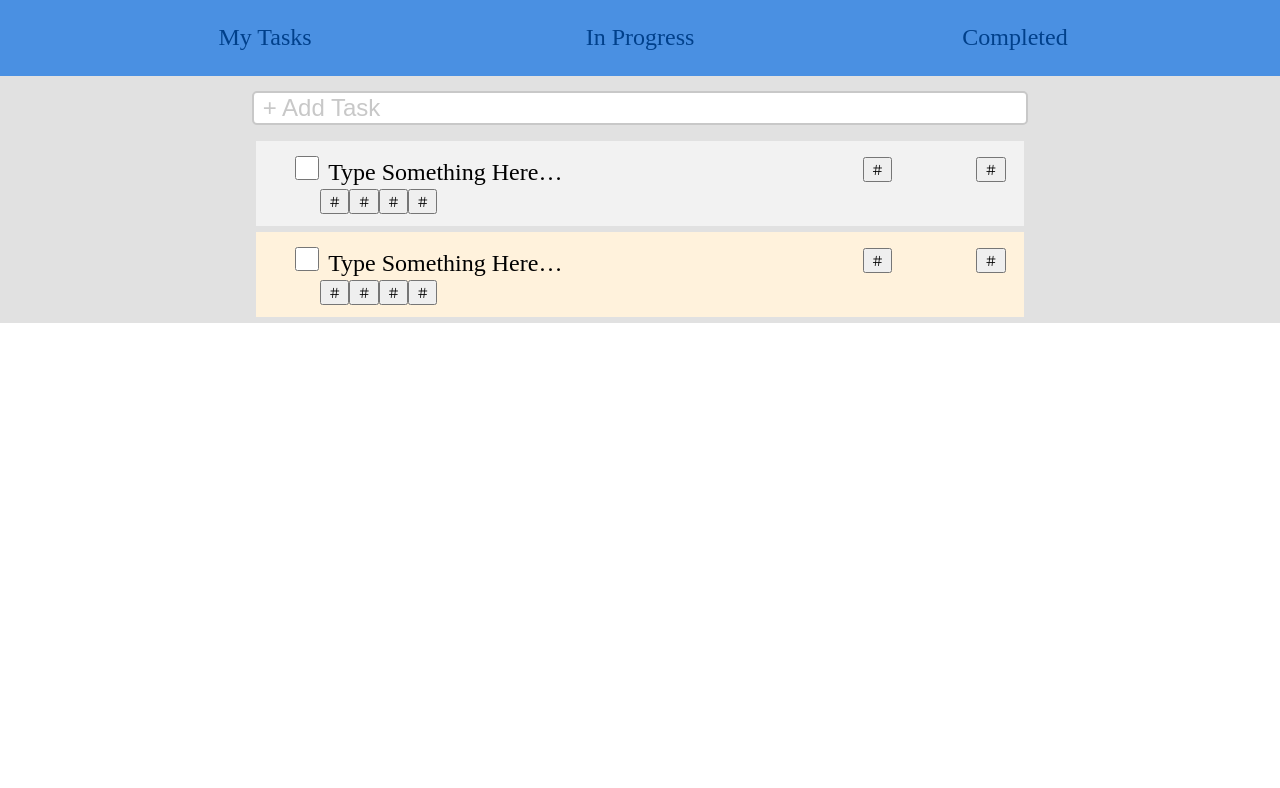
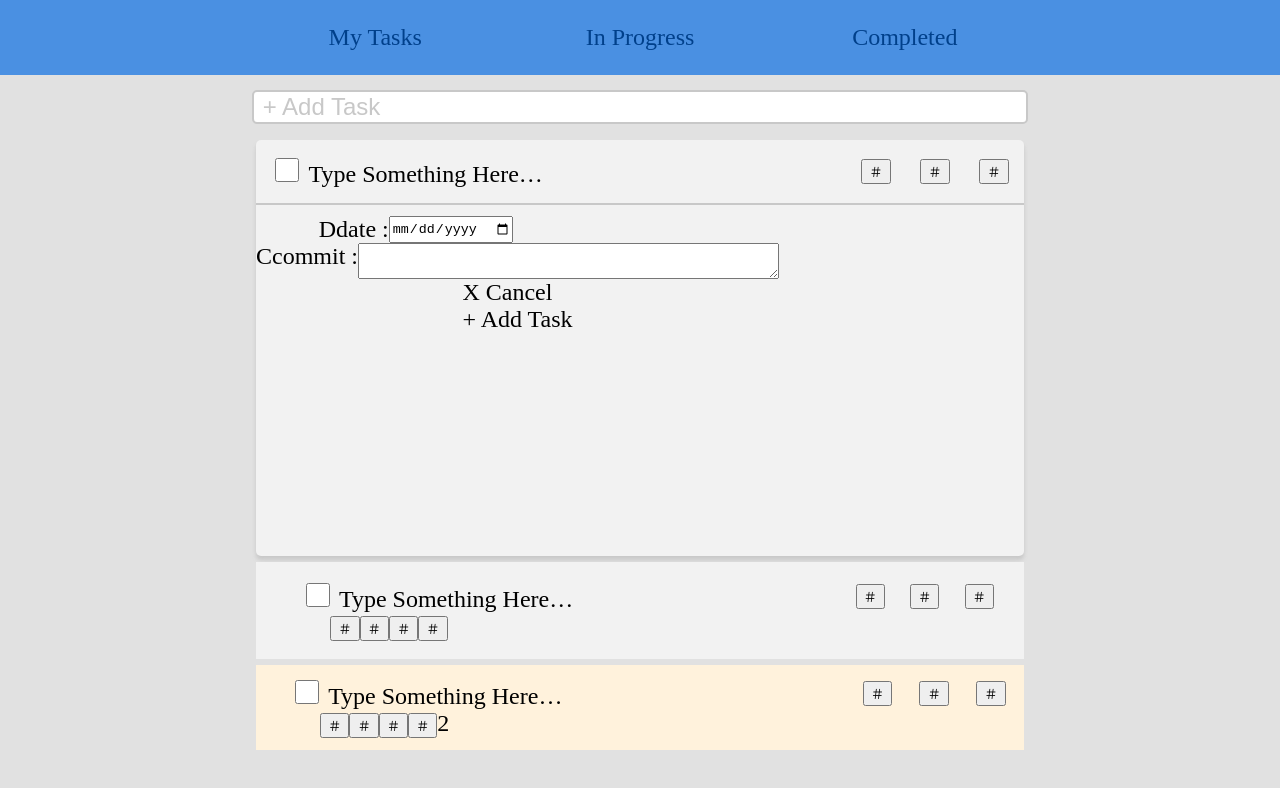
Before and after one commit to nstksean/reactTodoList, a React (Create React App) app: page / in a window 1280 px wide. Shown: the top 788 px of the page. Built offline with nearby package versions, Linux system fonts and the light colour scheme.

Commit message:
add todoDetail part layout, 50%

```diff
--- a/src/App.css
+++ b/src/App.css
@@ -1,139 +1,223 @@
 .App {
-  display: flex;
-  background-color: #E1E1E1 ;
-  width:100%;
-  height:100%;
-  flex-direction: column;
-  align-items: center;
+    display: flex;
+    background-color: #E1E1E1;
+    width: 100%;
+    min-height: 100vh;
+    flex-direction: column;
+    align-items: center;
 }
 
-.bg_navbar{
+.navContainer {
+    display: flex;
+    box-sizing: border-box;
+    justify-content: center;
     width: 100%;
     font-family: Roboto-Regular;
-    background: #4A90E2 ;
+    background: #4A90E2;
     font-size: 24px;
     color: #00408B;
-    display: flex ;
-}
-.navContainer{
     display: flex;
-    width: 100%;
-    justify-content:space-evenly;
-    text-align: center;
 }
 
-.bg_navbar .navContainer .filter{
-    width: 160px ;
-    height:76px;
-    box-sizing: border-box;
+@media screen and (max-width:700px) {
+
+    .bg_navbar,
+    .navContainer {
+        flex-direction: column;
+        align-items: center;
+    }
+}
+
+
+.filter {
+    width: 16vw;
+    height: auto;
     text-align: center;
     justify-content: center;
-    padding: 24px 0px 24px 0px ;
+    padding: 24px 0px 24px 0px;
     margin: 0 30px 0 30px;
 }
-.bg_navbar .filter:hover{
+
+.filter:hover {
+    box-sizing: border-box;
+    padding: 24px 0px 19px 0px;
     border-bottom: #00408B 5px solid;
     color: #FFFFFF;
 
 }
-.input{
-    display:flex;
-    justify-content:center;
+
+@media screen and (max-width:700px) {
+    .filter {
+        width: 100%;
+    }
+}
+
+.input {
+    display: flex;
+    justify-content: center;
     align-items: center;
     flex-direction: column;
-    margin: auto;
-    width:60%;
-    height:6%;
+    margin: 0;
+    width: 60%;
+    height: 6%;
     font-family: Roboto-Regular;
     font-size: 24px;
-    text-align : left;
+    text-align: left;
 }
-::placeholder { /* Chrome, Firefox, Opera, Safari 10.1+ */
-    color:#C8C8C8;}
-.inputer{
-    width:100%;
-    height:100%;
+
+@media screen and (max-width:700px) {
+    .input {
+        width: 90%;
+    }
+}
+
+
+::placeholder {
+    /* Chrome, Firefox, Opera, Safari 10.1+ */
+    color: #C8C8C8;
+}
+
+.inputer {
+    width: 100%;
+    height: 100%;
     font-size: 24px;
     text-align: left;
-    margin : 2% 0 2% 0 ;
-    color:#000000;
+    margin: 2% 0 2% 0;
+    color: #000000;
     border-radius: 5px;
     border: 2px solid #C8C8C8;
 }
 
-.todoList{
-    display:flex;
-    justify-content:start;
+.todoList {
+    display: flex;
+    justify-content: start;
     flex-direction: column;
-    margin:auto;
-    width:60%;
+    margin: 0;
+    width: 60%;
     height: 92.57%;
     font-family: Roboto-Regular;
     font-size: 24px;
     text-align: left;
     background-color: #E1E1E1;
 }
-#checkbox{
+
+@media screen and (max-width:700px) {
+    .todoList {
+        width: 90%;
+    }
+}
+
+.openTodoItem {
+    display: flex;
+    flex-direction: column;
+    align-items: flex-start;
+    box-sizing: border-box;
+    height: 52vh;
+    background-color: #F2F2F2;
+    box-shadow: 0 4px 4px 0 #C8C8C8;
+    border-radius: 5px;
+    margin-bottom: 0.8%;
+}
+
+.openTodoCheckbox {
+    width: 96%;
+    padding: 2%;
+    border-bottom: 2px solid #C8C8C8;
+    display: flex;
+    justify-content: space-between;
+    align-items: center;
+}
+
+.openTodoDetail {
+    margin: 2% 0 2% 0;
+    display: flex;
+    box-sizing: border-box;
+    flex-direction: column;
+    align-items: center;
+}
+
+.dateContainer {
+    display: inline-flex;
+    width: 76%;
+}
+
+.commitContanier {
+    display: inline-flex;
+}
+
+#checkbox {
     height: 24px;
     width: 24px;
-    margin-right:1.56%;
+    margin-right: 1.56%;
 }
-.todoCheckbox{
-    width:96%;
-    margin-left:3.125%;
-    display:flex;
-    justify-content:space-between;
+
+.todoCheckbox {
+    width: 96%;
+    margin-left: 3.125%;
+    display: flex;
+    justify-content: space-between;
     align-items: center;
 }
-.checkLabel{
-    width:80%;
+
+.checkLabel {
+    width: 80%;
 }
-#checkedBox{
+
+#checkedBox {
     height: 24px;
     width: 24px;
-    margin-right:1.56%;
+    margin-right: 1.56%;
 }
-.checkbox{
-    display:flex;
+
+.checkbox {
+    display: flex;
     justify-content: space-between;
-    width:auto;
+    width: auto;
 
 }
-.checkedBox{
-    display:flex;
+
+.checkedBox {
+    display: flex;
     justify-content: space-between;
-    width:auto;
+    width: auto;
 }
-.todoCheckbox .checkbox{
-    width:24%;
+
+.todoCheckbox .checkbox {
+    width: 24%;
 }
-.todoData{
-    margin-left:7%;
+
+.todoData {
+    margin-left: 7%;
 
 }
-.todoBtn{
+
+.todoBtn {
     display: flex;
-    flex-direction:row-reverse;
-    justify-content:space-between;
+    flex-direction: row-reverse;
+    justify-content: space-between;
     width: 20%;
 
 
 }
-.todoItem{
+
+.todoItem {
     box-sizing: border-box;
-    padding:1.56%;
+    padding: 2.34% 3.1% 2.34% 3.1%;
     background-color: #F2F2F2;
     margin-bottom: 0.8%;
 
 }
-.checked_todoItem{
+
+.checked_todoItem {
     box-sizing: border-box;
+    padding: 2.34% 3.1% 2.34% 3.1%;
     background: #FFF2DC;
     margin-bottom: 0.78%;
 
 }
-.checkedTodoItem{
-    background:#FFF2DC;
+
+.checkedTodoItem {
+    background: #FFF2DC;
     box-sizing: border-box;
     padding: 1.56%;
     margin-bottom: 0.8%;
--- a/src/App.js
+++ b/src/App.js
@@ -1,32 +1,71 @@
 import './App.css';
 
 function App() {
+
+
     return (
         <div className="App">
-        <div className="bg_navbar">
             <div className="navContainer">
                 <div className="filter">My Tasks</div>
                 <div className="filter">In Progress</div>
                 <div className="filter">Completed</div>
             </div>
-        </div>
 
             <div className="input">
-            <input className="inputer" placeholder=" + Add Task"/>
+                <input className="inputer" placeholder=" + Add Task" />
             </div>
 
             <div className="todoList">
-        <div className="todoItem">
-
-            <div className="todoCheckbox">
+                <div className="openTodoItem">
+                    <div className="openTodoCheckbox">
                         <div className="checkLabel">
-                <input type="checkbox" id="checkbox"/>
-                <label for="checkbox">Type Something Here…</label>
+                            <input type="checkbox" id="checkbox" />
+                            <label htmlfor="checkbox">Type Something Here…</label>
                         </div>
 
                         <div className="todoBtn">
                             <button className="btn_star">＃</button>
                             <button className="btn_write">＃</button>
+                            <button className="btn_delete">＃</button>
+                        </div>
+                    </div>
+                    <form>
+                        <div className="openTodoDetail">
+                            <div className="dateContainer">
+                                <div className='faviconDate'>D</div>
+                                <label htmlfor="date">date :</label>
+                                <input type="date" id="date" name="todo-commit" />
+                            </div>
+
+                            <div className="commitContanier">
+                                <div className='faviconCommit'>C</div>
+                                <label htmlfor="commit">commit :</label>
+                                <textarea value={""}
+                                    id="commit"
+                                    name="todo-date"
+                                    row={50}
+                                    cols={50} />
+                            </div>
+                            <div className='btnContainer'>
+                                <div className="cancel">X Cancel</div>
+                                <div className="addTask">+ Add Task</div>
+                            </div>
+                        </div>
+                    </form>
+                </div>
+
+                <div className="todoItem">
+
+                    <div className="todoCheckbox">
+                        <div className="checkLabel">
+                            <input type="checkbox" id="checkbox" />
+                            <label htmlfor="checkbox">Type Something Here…</label>
+                        </div>
+
+                        <div className="todoBtn">
+                            <button className="btn_star">＃</button>
+                            <button className="btn_write">＃</button>
+                            <button className="btn_delete">＃</button>
                         </div>
                     </div>
                     <div className="todoData">
@@ -40,20 +79,22 @@ function App() {
                 <div className="checkedTodoItem">
                     <div className="todoCheckbox">
                         <div className="checkLabel">
-                    <input type="checkbox" id="checkedBox"/>
-                    <label for="checkedBox">Type Something Here…</label>
+                            <input type="checkbox" id="checkedBox" />
+                            <label htmlfor="checkedBox">Type Something Here…</label>
                         </div>
 
                         <div className="todoBtn">
                             <button className="btn_star">＃</button>
                             <button className="btn_write">＃</button>
+                            <button className="btn_delete">＃</button>
                         </div>
                     </div>
                     <div className="todoData">
                         <button className="date">＃</button>
                         <button className="detailDate">＃</button>
                         <button className="file">＃</button>
-                    <button class="comment">＃</button>
+                        <button className="comment">＃</button>
+                        {2 + ''}
                     </div>
                 </div>
 
--- a/src/index.js
+++ b/src/index.js
@@ -2,7 +2,6 @@ import React from 'react';
 import ReactDOM from 'react-dom/client';
 import './index.css';
 import App from './App';
-import reportWebVitals from './reportWebVitals';
 
 const root = ReactDOM.createRoot(document.getElementById('root'));
 root.render(
@@ -10,8 +9,3 @@ root.render(
     <App />
   </React.StrictMode>
 );
-
-// If you want to start measuring performance in your app, pass a function
-// to log results (for example: reportWebVitals(console.log))
-// or send to an analytics endpoint. Learn more: https://bit.ly/CRA-vitals
-reportWebVitals();
```
Also changed, not shown: 1 other file (tests, documents, lock files or other folders). Lines whose indentation alone changed are shown as unchanged.
